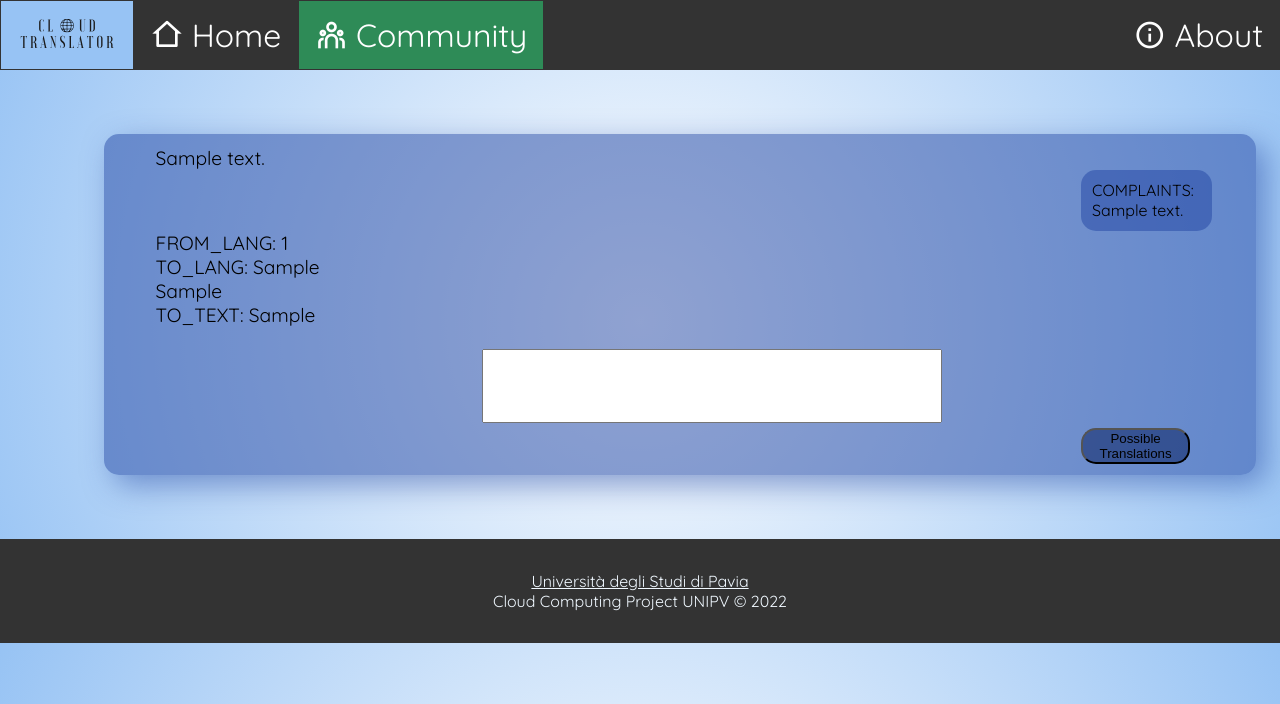
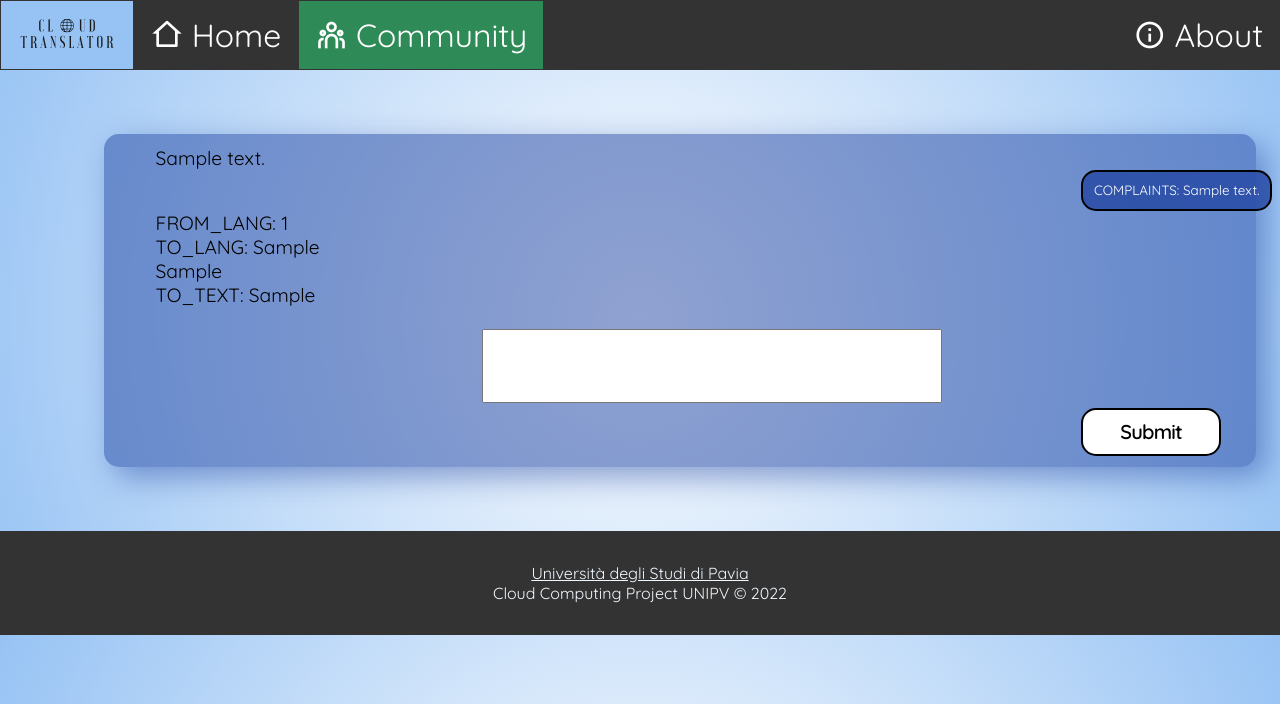
Before and after one commit to aiman-al-masoud/translator-cloud-project, a Flask app: page /community in a window 1280 px wide. Shown: the top 704 px of the page. Run offline with Flask 2, Linux system fonts and the light colour scheme; tables that the repository leaves empty or names only in its code hold one stand-in row (values such as "Sample post"); some libraries are stand-ins or nearby versions.

Commit message:
Some style changes

```diff
--- a/src/static/css/community.css
+++ b/src/static/css/community.css
@@ -22,12 +22,17 @@ ul{
 
 .complaints{
     position: relative;
-    width: 10%;
+    width: fit-content;
     left: 85%;
-    font-size: smaller;
+    font-size: 0.7em;
+    text-align: center;
     padding: 1%;
     border-radius: 15px;
-    background-color:rgb(35 71 163 / 50%);
+    background-color:rgba(35, 71, 163, 0.8);
+    align-items: center;
+    border: 2px solid #000;
+    box-sizing: border-box;
+    color: #fff;
 }
 
 .possible-translations-area{
@@ -53,5 +58,49 @@ ul{
 
 #possible-translations-button{
     border-radius: 15px;
-    background-color:rgba(2, 27, 91, 0.5);
 }
+
+.button {
+    align-items: center;
+    background-color: #fff;
+    border: 2px solid #000;
+    box-sizing: border-box;
+    color: #000;
+    cursor: pointer;
+    display: inline-flex;
+    fill: #000;
+    font-family: Quicksand;
+    font-size: 20px;
+    font-weight: 600;
+    height: 48px;
+    justify-content: center;
+    letter-spacing: -.8px;
+    line-height: 24px;
+    min-width: 140px;
+    outline: 0;
+    padding: 0 17px;
+    text-align: center;
+    text-decoration: none;
+    transition: all .3s;
+    user-select: none;
+    -webkit-user-select: none;
+    touch-action: manipulation;
+  }
+
+  .button:focus {
+    color: #06f;
+    fill: #06f;
+    border-color: #06f;
+  }
+
+  .button:hover {
+    border-color: #06f;
+    color: #06f;
+    fill: #06f;
+  }
+
+  .button:active {
+    border-color: #06f;
+    color: #06f;
+    fill: #06f;
+  }
--- a/src/static/css/index.css
+++ b/src/static/css/index.css
@@ -54,11 +54,12 @@ ul.topnav li.right {float: right;}
 
 .short-bio{
   position: relative;
+  text-align: center;
   width: 80%;
   left: 10%;
   margin-top: 5%;
   padding: 1%;
-  background-color:rgb(35 71 163 / 50%);
+  background-color:rgb(35 71 163 / 45%);
   font-size: larger;
   border-radius: 15px;
   box-shadow: 10px 10px 30px rgb(35 71 163 / 50%);
--- a/src/templates/community.html
+++ b/src/templates/community.html
@@ -31,7 +31,7 @@
               <li id="fromText" class="fromText" name="fromText">{{ row[2] }}</li>
               <li>TO_TEXT: {{ row[3] }}</li>
               <textarea id="to_text_possible" class="to_text_possible" name="to_text_possible"></textarea>
-              <li class="possible-translations-area"><button id="possible-translations-button" onclick="sendQueryToDB2('{{ row[4] }}')">Possible Translations</button></li>
+              <li class="possible-translations-area"><button id="possible-translations-button" class="button" onclick="sendQueryToDB2('{{ row[4] }}')">Submit</button></li>
             </ul>
           </td>
         </li>
--- a/src/templates/index.html
+++ b/src/templates/index.html
@@ -21,8 +21,8 @@
 
   <div class="short-bio">
     <p>
-      This translator is a university project. Created by 5 students of the master's degree in Computer Engineering at the <a href="https://web.unipv.it/" class="aliceblue">University of Pavia</a>, Italy.
-      It is based on the open-source project <a href="https://www.argosopentech.com/" class="aliceblue">Argos Translate</a> , that is, a Python library base on <a href="https://opennmt.net/" class="aliceblue">OpenNMT</a>.
+      This translator is a university project. <br>Created by 5 students of the master's degree in Computer Engineering at the <a href="https://web.unipv.it/" class="aliceblue">University of Pavia</a>, Italy.
+      <br>It is based on the open-source project <a href="https://www.argosopentech.com/" class="aliceblue">Argos Translate</a> , that is, a Python library base on <a href="https://opennmt.net/" class="aliceblue">OpenNMT</a>.
     </p>
   </div>
 
```
